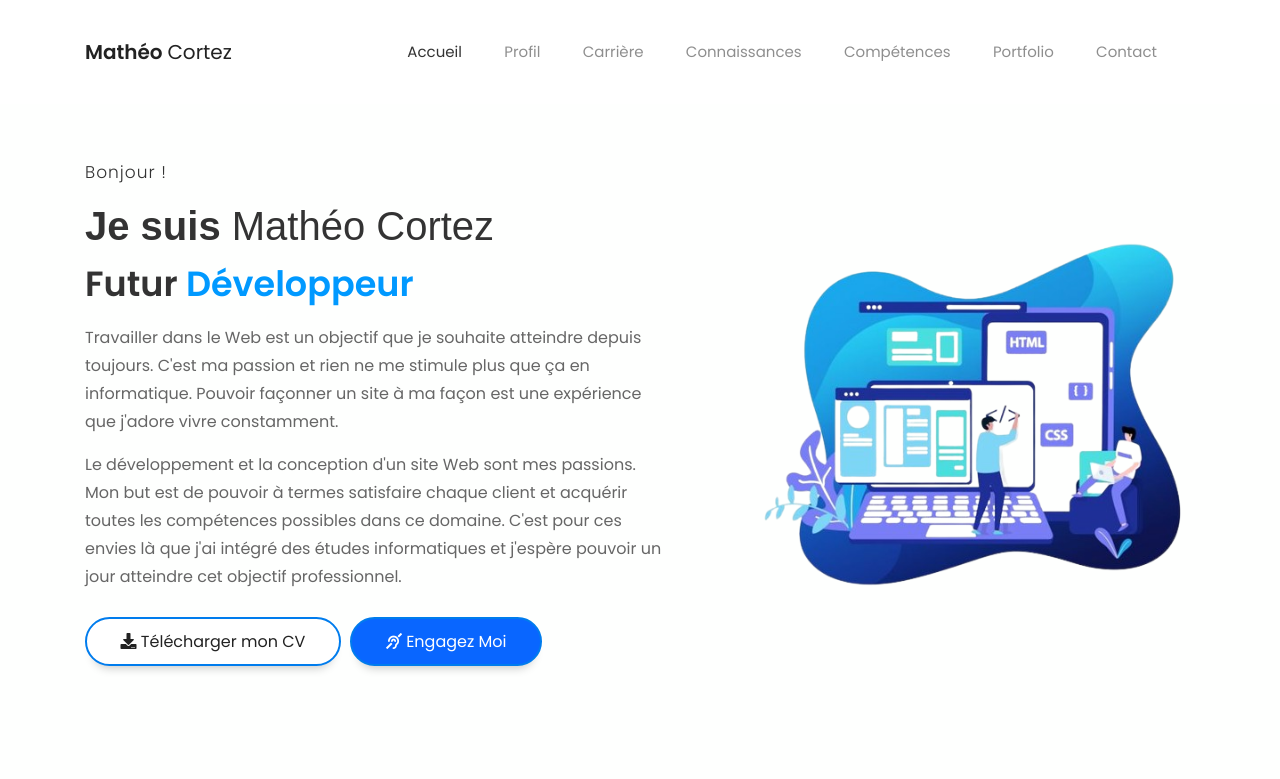
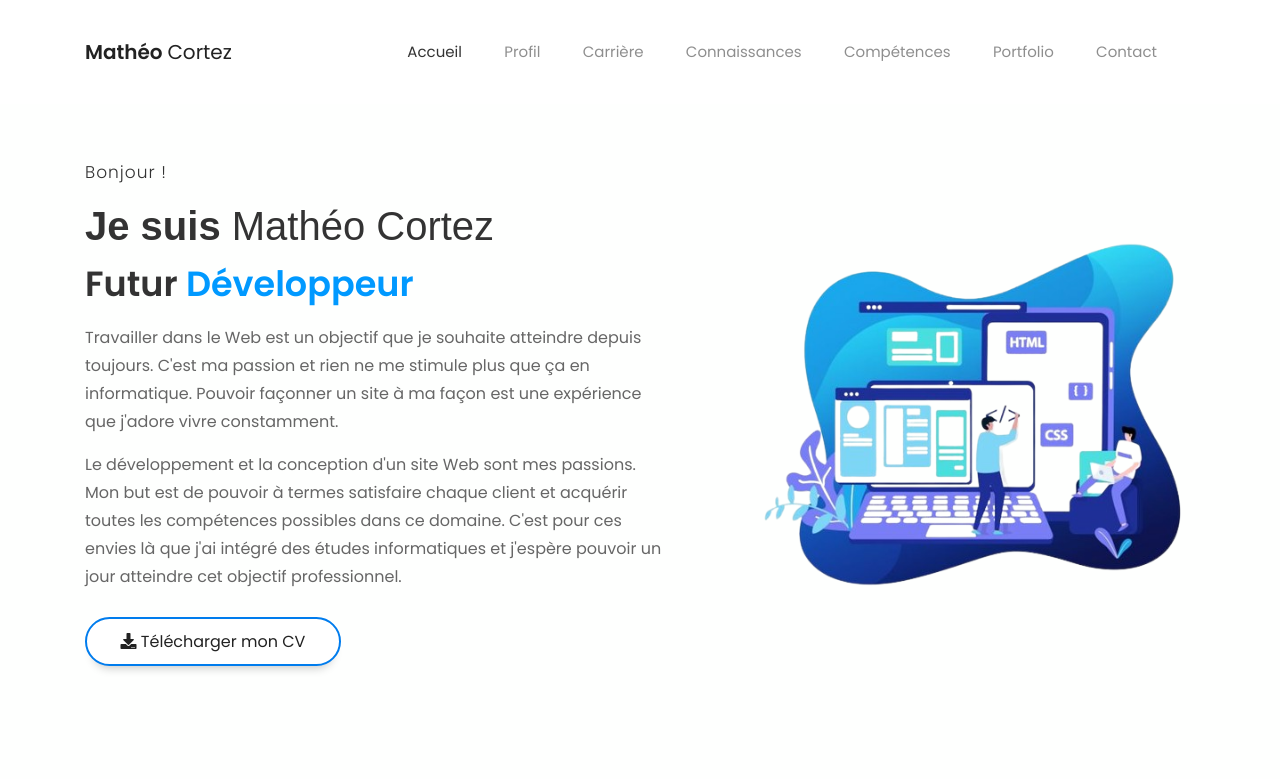
Before and after one commit to Matheo-Cortez/Matheo-Cortez.github.io, a plain HTML site: page index.html in a window 1280 px wide. Shown: the top 779 px of the page. Drawn offline with nearby package versions, Linux system fonts and the light colour scheme; some packages are replaced by stand-ins of ours; a script that the page names is missing; a web font is replaced by a local one.

Commit message:
Update index.html

```diff
--- a/index.html
+++ b/index.html
@@ -77,7 +77,6 @@
                             <p>Le développement et la conception d'un site Web sont mes passions. Mon but est de pouvoir à termes satisfaire chaque client et acquérir toutes les compétences possibles dans ce domaine. C'est pour ces envies là que j'ai intégré des études informatiques et j'espère pouvoir un jour atteindre cet objectif professionnel.</p>
                             <div class="home-buttons">
                                 <a href="./document/V3_CV_CORTEZ_Mathéo.pdf" type="button" target="_blank" class="btn btn-primary"><i class="fas fa-download"></i> Télécharger mon CV</a>
-                                <a href="https://www.linkedin.com/in/mathéo-cortez/" class="btn btn-primary btn-contact"><i class="fas fa-deaf" ></i>  Engagez Moi</a>
                             </div>
                         </div>
                     </div>
```
